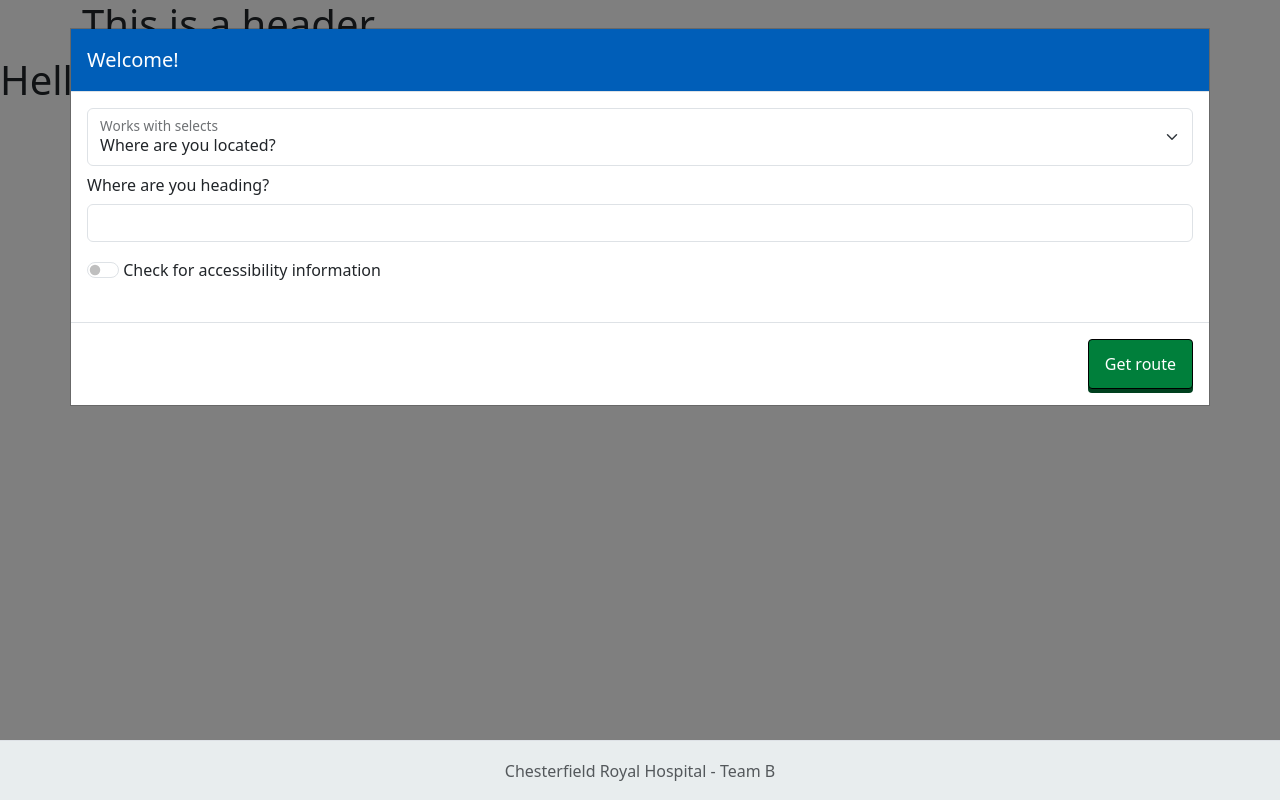
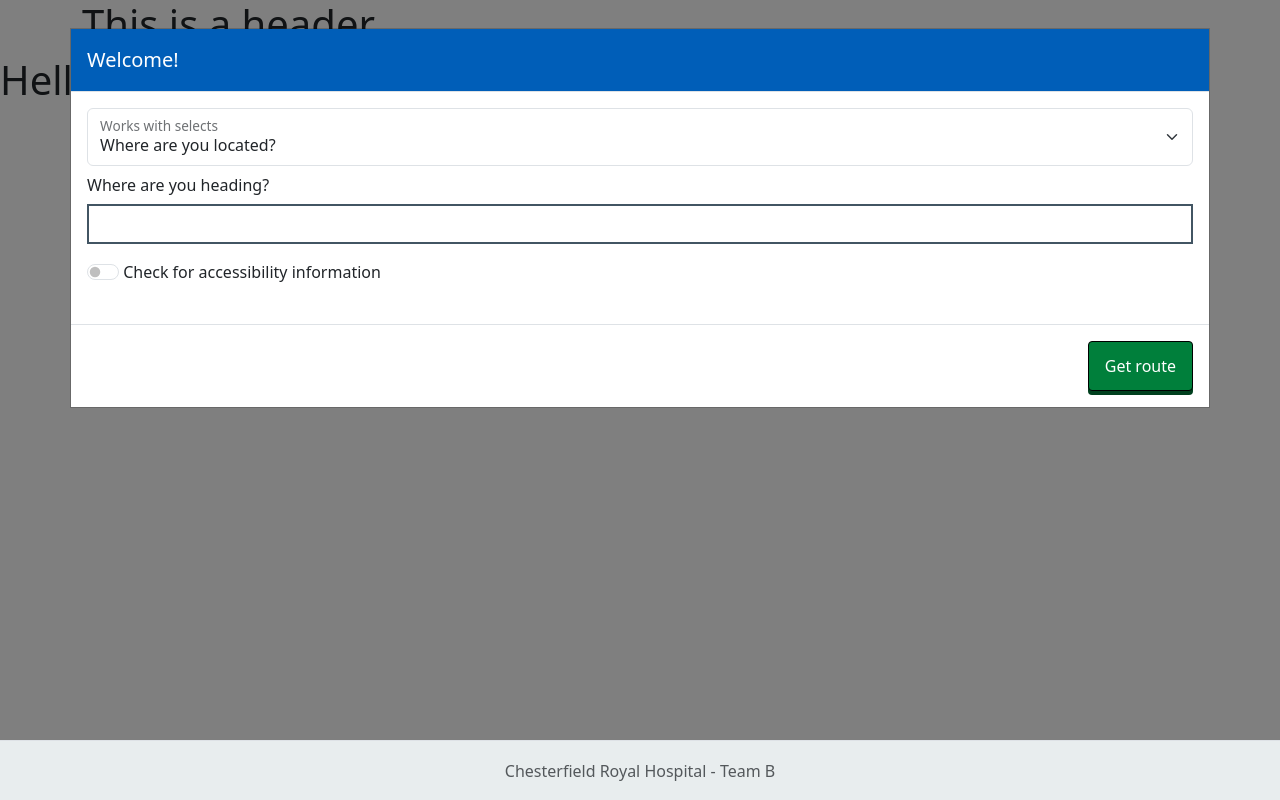
Before and after one commit to hbarker99/Chesterfield-Hospital-Team-B, a PHP site: page / in a window 1280 px wide. Run offline with PHP 8.4, Linux system fonts and the light colour scheme; data comes from the database, SQL or seed files in the repository.

Commit message:
Update to use override

```diff
--- a/site.css
+++ b/site.css
@@ -64,6 +64,16 @@
     box-shadow: 0 0 0 #00401e;
 }
 
+#bootstrap-overrides .form-control {
+    border-radius: 0;
+    border: 0.125rem solid var(--primary-dark-grey);
+}
+
+#bootstrap-overrides .form-control:focus {
+    border: 0.125rem solid black;
+    outline: 0.25rem solid var(--primary-yellow)
+}
+
 .center{
     text-align:center;
     margin: auto;
```
